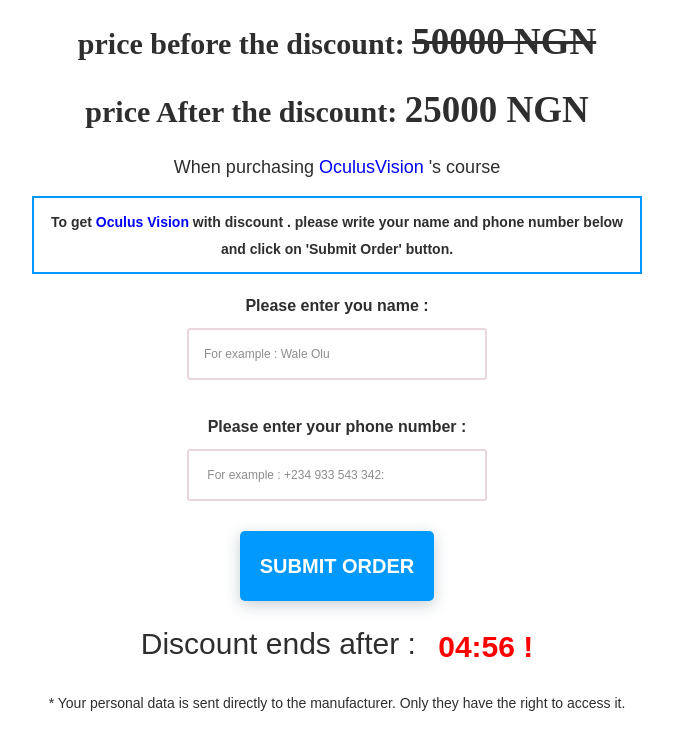
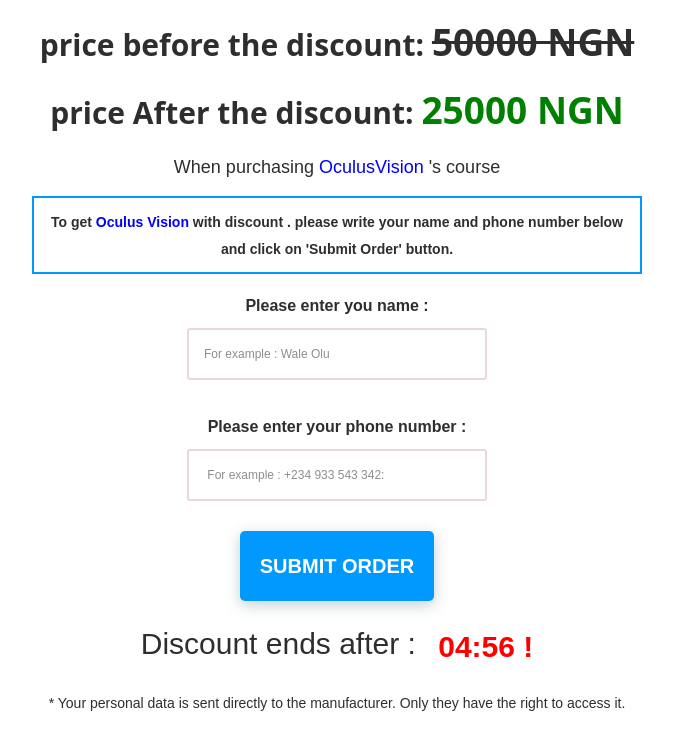
Before and after one commit to shadyplus/oculus-NG-24-11-2023, a plain HTML site: page index.html in a window 1280 px wide. Shown: the part 5824-6573 px from the top of the page, without its empty margins (303-976 px from the left). Drawn offline with Linux system fonts and the light colour scheme.

Commit message:
edited css

```diff
--- a/WORLD NEWS_files/blank.css
+++ b/WORLD NEWS_files/blank.css
@@ -163,6 +163,7 @@
 		width: 80%;
 	}
 
+
 	#order_form select {
 		width: 80%;
 		height: 53px;
--- a/index.html
+++ b/index.html
@@ -758,11 +758,11 @@
                                                           </span>
                                                     </center>
                                                     <div>
-                                                        <h1 >
+                                                        <h1  style="font-family: system-ui, -apple-system, BlinkMacSystemFont, 'Segoe UI', Roboto, Oxygen, Ubuntu, Cantarell, 'Open Sans', 'Helvetica Neue', sans-serif;">
                                                            price before the  discount: <span style="text-decoration: line-through; font-size: 37px;">50000 NGN</span>
                                                         </h1>
-                                                        <h1 >
-                                                            price After the discount: <span style=" font-size: 37px;">25000 NGN</span>
+                                                        <h1 style="font-family: system-ui, -apple-system, BlinkMacSystemFont, 'Segoe UI', Roboto, Oxygen, Ubuntu, Cantarell, 'Open Sans', 'Helvetica Neue', sans-serif;">
+                                                            price After the discount: <span style=" font-size: 37px; color: green;">25000 NGN</span>
                                                         </h1>
                                                         <p>
                                                               When purchasing  <a href="#order_form">OculusVision</a> 's course
```
